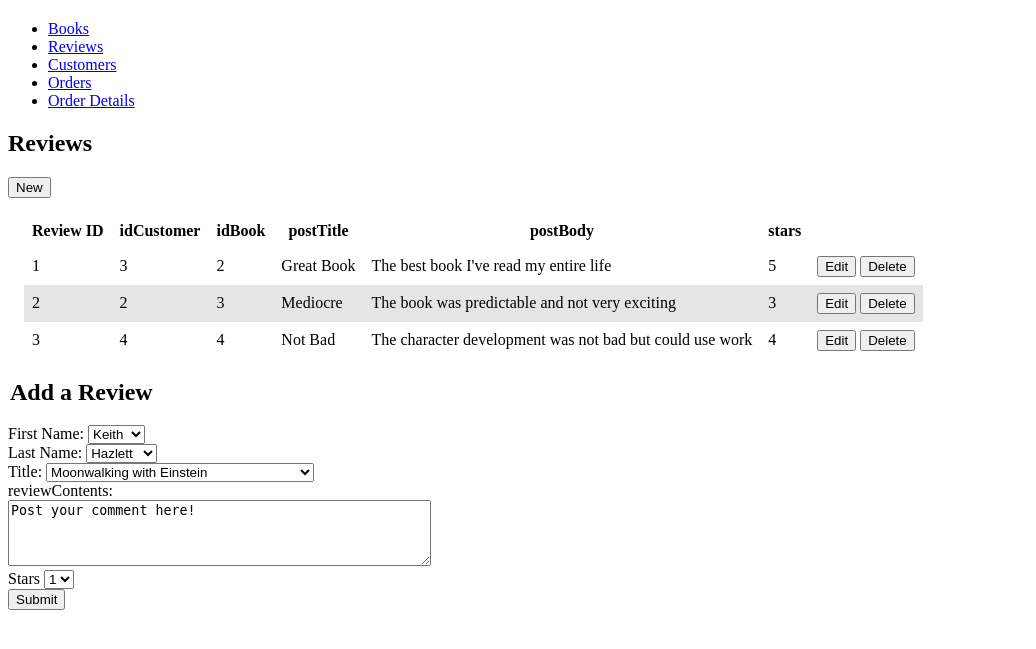
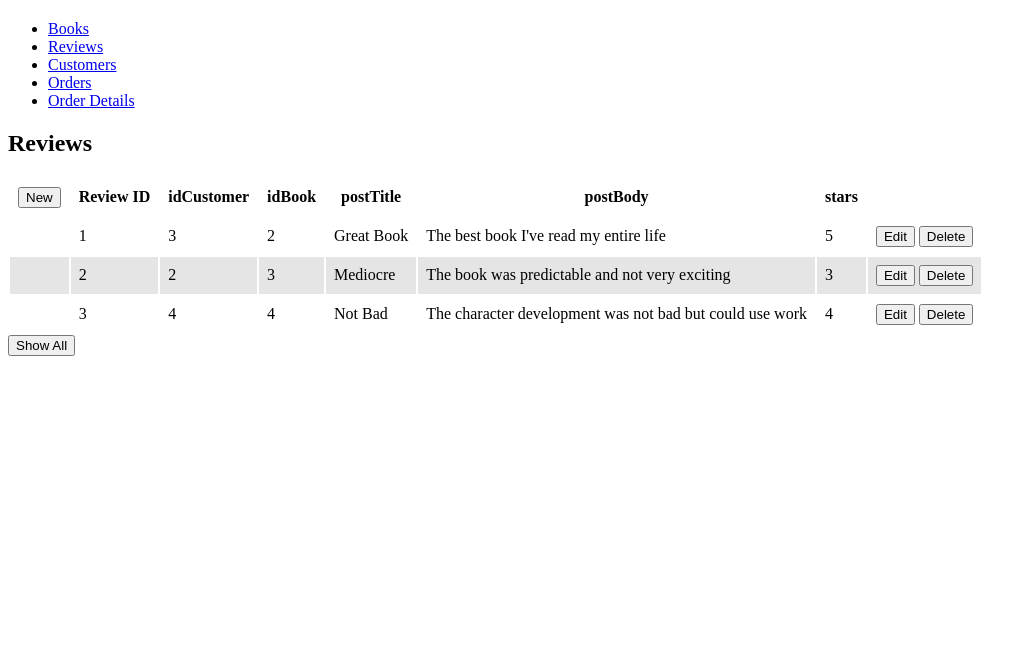
Before and after one commit to h3nry-m/Beaver_Bookstore, a Flask app: page /reviews in a window 1280 px wide. Shown: the part 47-696 px from the top of the page, without its empty margins (0-1036 px from the left). Run offline with Flask 2, Linux system fonts and the light colour scheme.

Commit message:
Fixed basic CRUD for order_details
basic implementation, need to revisit and fix insertion of queries.

```diff
--- a/templates/reviews.j2
+++ b/templates/reviews.j2
@@ -3,9 +3,12 @@
     <h1>{% block title %} Reviews {% endblock %}</h1>
 {% endblock %}
 {% block content %}
-<table class="table">
+<table id = 'browse'>
     <thead>
     <tr>
+        <th class="table_cell">
+            <input type="button" class="new" onclick="newOrder()" value="New">
+        </th>
         <th class="table_cell">Review ID</th>
         <th class="table_cell">idCustomer</th>
         <th class="table_cell">idBook</th>
@@ -13,10 +16,10 @@
         <th class="table_cell">postBody</th>
         <th class="table_cell">stars</th>
     </tr>
-    <input type="button" class="new" onclick="" value="New">
     <tbody>
     {% for item in reviews[0] %}
     <tr>
+        <td class="table_cell"></td>
         <td class="table_cell">{{item['idReview']}}</td>
         <td class="table_cell">{{item['idCustomer']}}</td>
         <td class="table_cell" >{{item['idBook']}}</td>
@@ -24,14 +27,14 @@
         <td class="table_cell">{{item['postBody']}}</td>
         <td class="table_cell">{{item['stars']}}</td>
         <td class="table_cell">
-            <input type="button" class="edit" onclick="" value="Edit">
-            <input type="button" class="delete" onclick="" value="Delete">
+        <input type="button" class="edit" onclick="updateOrder()" value="Edit">
+        <input type="button" class="delete" onclick="deleteOrder()" value="Delete">
         </td>
     </tr>
     {% endfor %}
 </table>
-<div class="create">
-    <form id="addReview" method="post">
+<div id = 'create' style="display:none;">
+    <form id="addReview" method="post" >
         <legend>
         <h2>Add a Review</h2>
         </legend>
@@ -80,19 +83,101 @@
        <textarea rows="4" cols="50" name="comment" form="usrform">Post your comment here!</textarea>
         <br>
         <label>Stars </label>
-        <select id="orderType">
-            <option value="{{ request.form['orderType'] }}"> 1 </option>
-            <option value="{{ request.form['orderType'] }}"> 2 </option>
-            <option value="{{ request.form['orderType'] }}"> 3 </option>
-            <option value="{{ request.form['orderType'] }}"> 4 </option>
-            <option value="{{ request.form['orderType'] }}"> 5 </option>
+        <select id="stars">
+            <option value="{{ request.form['stars'] }}"> 1 </option>
+            <option value="{{ request.form['stars'] }}"> 2 </option>
+            <option value="{{ request.form['stars'] }}"> 3 </option>
+            <option value="{{ request.form['stars'] }}"> 4 </option>
+            <option value="{{ request.form['stars'] }}"> 5 </option>
         </select>
         <br>
 
-
-
         <input type="button" class="submit" onclick="" value="Submit">
+        <input type="button" id="cancel" onclick="cancelOrder()" value="Cancel">
 
     </form>
 </div>
+
+<div id="update" style="display: none;">
+    <form id="modifyOrder" method="post">
+        <legend>
+            <h2>Modify a Review</h2>
+        </legend>
+        <label>Review ID: 1</label>
+
+        <br>
+
+        <label>First Name: Keith </label>
+
+        <br>
+
+        <labe>Last Name: Hazlett</label>
+
+        <br>
+
+        <label>Title:</label>
+
+        <select id="bookTitle">
+            {% for item in reviews[2] %}
+            <option value="{{ request.form['title'] }}"> {{item['title']}}</option>
+            {% endfor %}
+        </select>
+
+        <br>
+
+        <label> reviewContents: </label>
+
+        <br>
+
+        <textarea rows="4" cols="50" name="comment" form="usrform">Post your comment here!</textarea>
+
+        <br>
+
+        <label>Stars </label>
+        <select id="stars">
+            <option value="{{ request.form['stars'] }}"> 1 </option>
+            <option value="{{ request.form['stars'] }}"> 2 </option>
+            <option value="{{ request.form['stars'] }}"> 3 </option>
+            <option value="{{ request.form['stars'] }}"> 4 </option>
+            <option value="{{ request.form['stars'] }}"> 5 </option>
+
+        </select>
+
+        <br>
+
+        <input type="button" class="update" onclick="" value="Update">
+        <input type="button" id="cancel" onclick="cancelOrder()" value="Cancel">
+    </form>
+
+</div>
+
+
+<div id="delete" style="display: none;">
+    <form id="modifyOrder" method="post">
+        <legend>
+            <h2>Delete a Order</h2>
+        </legend>
+        {# this is a sample, need to adjust for queries at a later date #}
+        {# TODO #}
+        <p> Are you sure you want to delete the following review?</p>
+        <label>Review ID: 1 </label>
+        <br>
+        <label>First Name: Gene</label>
+        <br>
+        <labe>Last Name: Fram</label>
+        <br>
+        <label>Title: Moonwalking with Einstein</label>
+        <br>
+        <label>
+        <label>reviewContents: The best book I've read my entire life.</label>
+        <br>
+        <label>Stars: 4</label>
+        <br>
+        <input type="button" class="submit" onclick="" value="Submit">
+        <input type="button" id="cancel" onclick="cancelOrder()" value="Cancel">
+    </form>
+
+</div>
+
+<input type="button" id="all" onclick="showAll()" value="Show All">
 {% endblock %}
```
Also changed, not shown: templates/order_details.j2 (+71 -4 lines).
